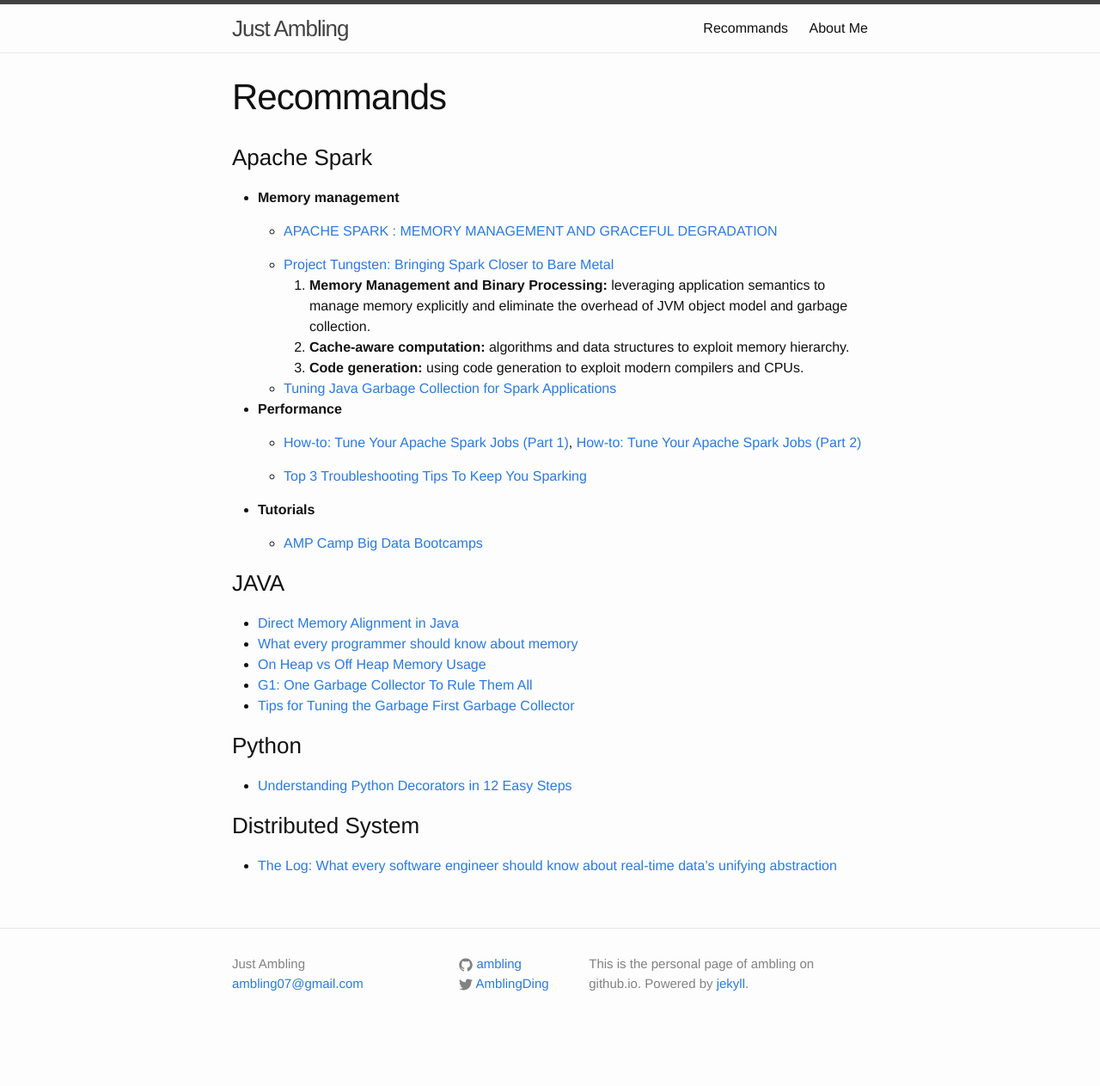
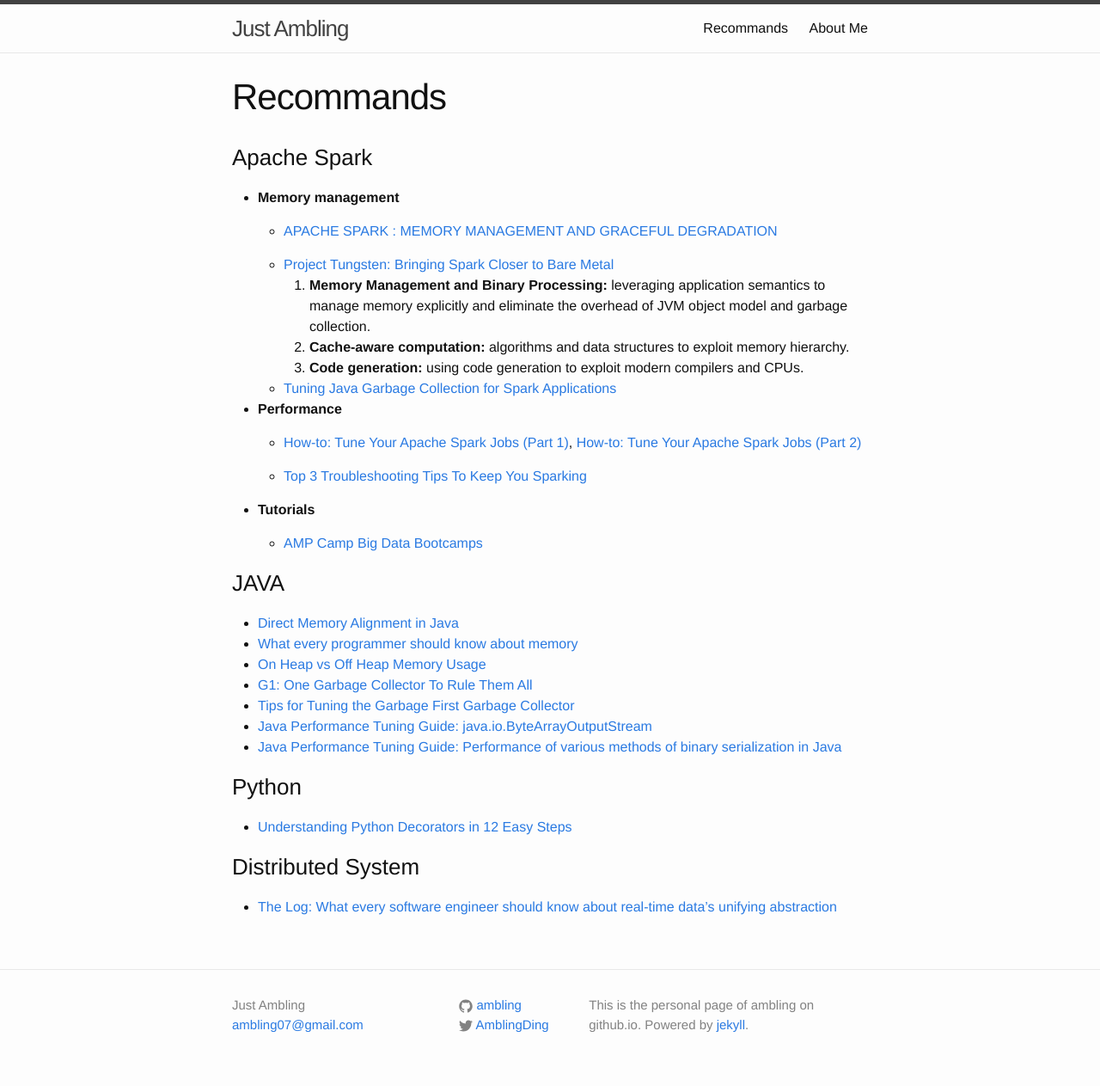
Before and after one commit to ambling/ambling.github.io, a Jekyll site: the page built from 00-recommands.md, in a window 1280 px wide. Shown: the whole page at 86% size. Built offline with Jekyll 4.4.1, drawn with Linux system fonts in a browser that asks for light colours; before the commit the page ends 1215 px from its top, so only the background shows below that.

Commit message:
add recommand of java performace guide

```diff
--- a/00-recommands.md
+++ b/00-recommands.md
@@ -32,6 +32,8 @@ permalink: /recommands/
 - [On Heap vs Off Heap Memory Usage](https://dzone.com/articles/heap-vs-heap-memory-usage)
 - [G1: One Garbage Collector To Rule Them All](http://www.infoq.com/articles/G1-One-Garbage-Collector-To-Rule-Them-All)
 - [Tips for Tuning the Garbage First Garbage Collector](http://www.infoq.com/articles/tuning-tips-G1-GC)
+- [Java Performance Tuning Guide: java.io.ByteArrayOutputStream](http://java-performance.info/java-io-bytearrayoutputstream/)
+- [Java Performance Tuning Guide: Performance of various methods of binary serialization in Java](http://java-performance.info/various-methods-of-binary-serialization-in-java/)
 
 ### Python
 - [Understanding Python Decorators in 12 Easy Steps](https://dzone.com/articles/understanding-python)
```
